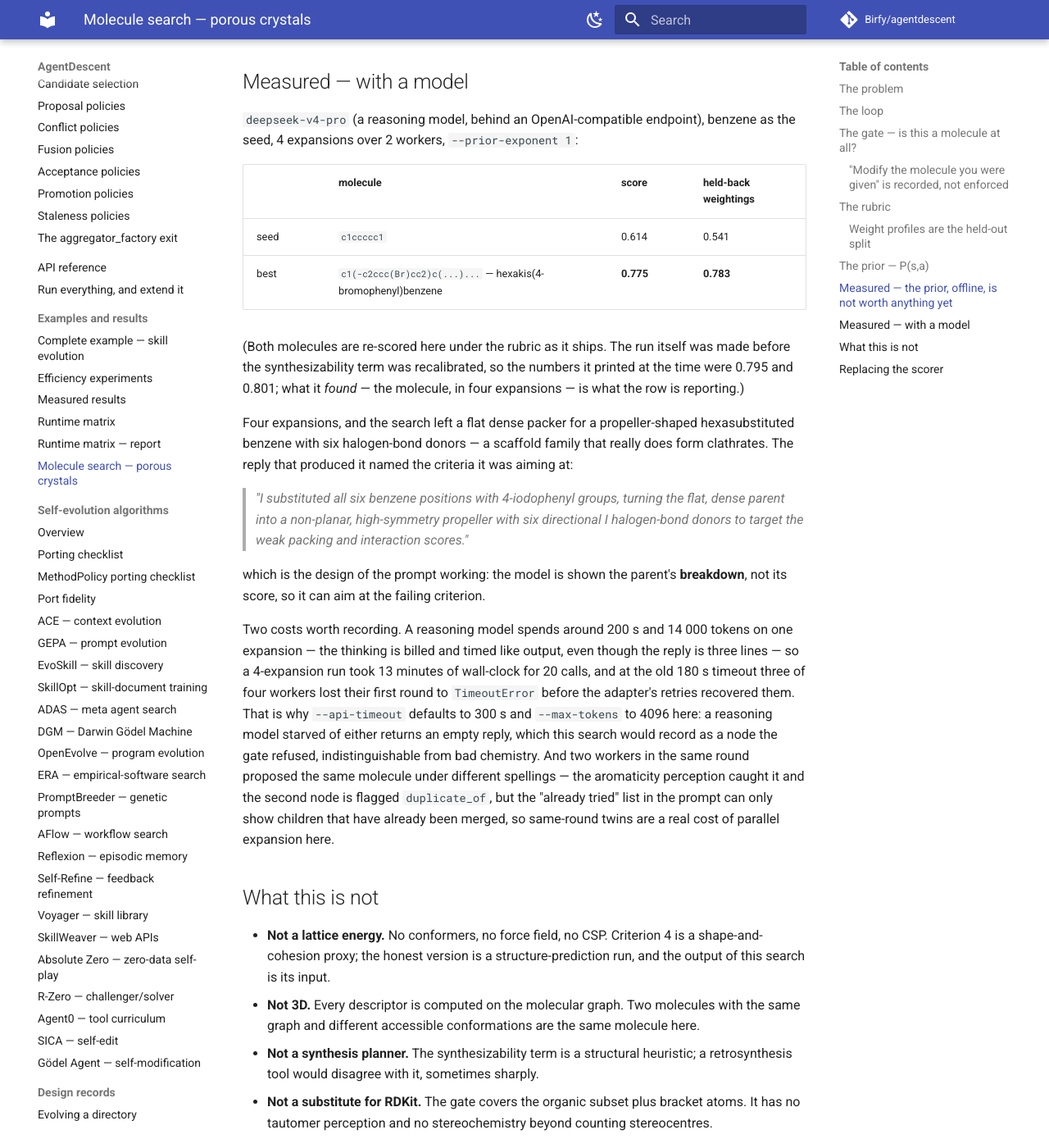
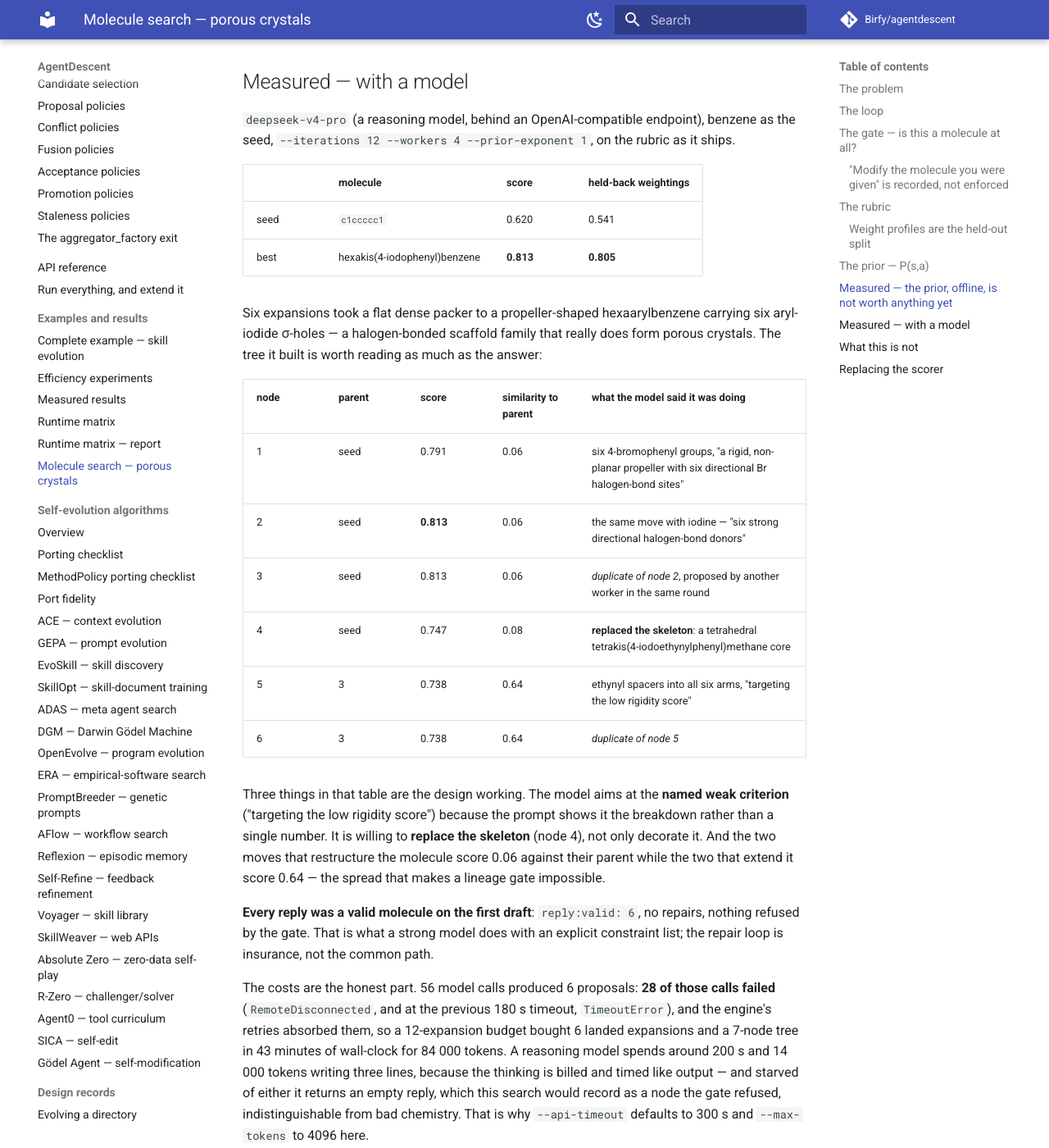
Before and after one commit to Birfy/agentdescent, an MkDocs documentation site: the page built from docs/porous-molecules.md, in a window 1280 px wide and 1400 px high, scrolled down 5795 px. Shown: the whole window at 82% size. Built offline with MkDocs 1.6.1 and Material for MkDocs 9.7.7, drawn with Linux system fonts in a browser that asks for light colours; comment, search, counter and statistics services are not loaded; some of the changed text lies outside the part shown.

Commit message:
porous: the live-model result, re-run on the shipped code
Twelve expansions over four workers with deepseek-v4-pro, from benzene: the
search reaches hexakis(4-iodophenyl)benzene, 0.620 -> 0.813, and 0.541 -> 0.805
on the weightings it never saw.

The page now prints the tree rather than only the answer, because the tree is
the evidence that the design works: the model aims at the criterion the
breakdown names ("targeting the low rigidity score"), it is willing to replace
the skeleton rather than only decorate it, and the two restructuring moves score
0.06 against their parent while the two extending moves score 0.64 -- the spread
that makes a lineage gate impossible, now measured inside a real run instead of
on a constructed pair.

Every reply was a valid molecule on the first draft: no repairs, nothing refused
by the gate. The costs are on the page too, because they are large: 56 calls
produced 6 landed expansions, 28 of them failed at the endpoint and were
absorbed by retries, and the run took 43 minutes and 84 000 tokens.

Full test suite green.

Co-Authored-By: Claude Opus 5 <noreply@anthropic.com>
Claude-Session: https://claude.ai/code/session_01JjAg3RwYnf5iGxZMfU2NiZ

```diff
--- a/docs/porous-molecules.md
+++ b/docs/porous-molecules.md
@@ -236,43 +236,54 @@ uniform prior keeps mining the incumbent while the headroom prior moves.
 ## Measured — with a model
 
 `deepseek-v4-pro` (a reasoning model, behind an OpenAI-compatible endpoint),
-benzene as the seed, 4 expansions over 2 workers, `--prior-exponent 1`:
+benzene as the seed, `--iterations 12 --workers 4 --prior-exponent 1`, on the
+rubric as it ships.
 
 | | molecule | score | held-back weightings |
 |---|---|---|---|
-| seed | `c1ccccc1` | 0.614 | 0.541 |
-| best | `c1(-c2ccc(Br)cc2)c(...)...` — hexakis(4-bromophenyl)benzene | **0.775** | **0.783** |
+| seed | `c1ccccc1` | 0.620 | 0.541 |
+| best | hexakis(4-iodophenyl)benzene | **0.813** | **0.805** |
 
-(Both molecules are re-scored here under the rubric as it ships. The run itself
-was made before the synthesizability term was recalibrated, so the numbers it
-printed at the time were 0.795 and 0.801; what it *found* — the molecule, in
-four expansions — is what the row is reporting.)
+Six expansions took a flat dense packer to a propeller-shaped hexaarylbenzene
+carrying six aryl-iodide σ-holes — a halogen-bonded scaffold family that really
+does form porous crystals. The tree it built is worth reading as much as the
+answer:
 
-Four expansions, and the search left a flat dense packer for a propeller-shaped
-hexasubstituted benzene with six halogen-bond donors — a scaffold family that
-really does form clathrates. The reply that produced it named the criteria it
-was aiming at:
+| node | parent | score | similarity to parent | what the model said it was doing |
+|---|---|---|---|---|
+| 1 | seed | 0.791 | 0.06 | six 4-bromophenyl groups, "a rigid, non-planar propeller with six directional Br halogen-bond sites" |
+| 2 | seed | **0.813** | 0.06 | the same move with iodine — "six strong directional halogen-bond donors" |
+| 3 | seed | 0.813 | 0.06 | *duplicate of node 2*, proposed by another worker in the same round |
+| 4 | seed | 0.747 | 0.08 | **replaced the skeleton**: a tetrahedral tetrakis(4-iodoethynylphenyl)methane core |
+| 5 | 3 | 0.738 | 0.64 | ethynyl spacers into all six arms, "targeting the low rigidity score" |
+| 6 | 3 | 0.738 | 0.64 | *duplicate of node 5* |
 
-> *"I substituted all six benzene positions with 4-iodophenyl groups, turning the
-> flat, dense parent into a non-planar, high-symmetry propeller with six
-> directional I halogen-bond donors to target the weak packing and interaction
-> scores."*
+Three things in that table are the design working. The model aims at the
+**named weak criterion** ("targeting the low rigidity score") because the prompt
+shows it the breakdown rather than a single number. It is willing to **replace
+the skeleton** (node 4), not only decorate it. And the two moves that
+restructure the molecule score 0.06 against their parent while the two that
+extend it score 0.64 — the spread that makes a lineage gate impossible.
 
-which is the design of the prompt working: the model is shown the parent's
-**breakdown**, not its score, so it can aim at the failing criterion.
+**Every reply was a valid molecule on the first draft**: `reply:valid: 6`, no
+repairs, nothing refused by the gate. That is what a strong model does with an
+explicit constraint list; the repair loop is insurance, not the common path.
 
-Two costs worth recording. A reasoning model spends around 200 s and 14 000
-tokens on one expansion — the thinking is billed and timed like output, even
-though the reply is three lines — so a 4-expansion run took 13 minutes of
-wall-clock for 20 calls, and at the old 180 s timeout three of four workers lost
-their first round to `TimeoutError` before the adapter's retries recovered them.
-That is why `--api-timeout` defaults to 300 s and `--max-tokens` to 4096 here: a
-reasoning model starved of either returns an empty reply, which this search
-would record as a node the gate refused, indistinguishable from bad chemistry. And two workers in the same round proposed the same molecule under
-different spellings — the aromaticity perception caught it and the second node
-is flagged `duplicate_of`, but the "already tried" list in the prompt can only
-show children that have already been merged, so same-round twins are a real cost
-of parallel expansion here.
+The costs are the honest part. 56 model calls produced 6 proposals: **28 of
+those calls failed** (`RemoteDisconnected`, and at the previous 180 s timeout,
+`TimeoutError`), and the engine's retries absorbed them, so a 12-expansion
+budget bought 6 landed expansions and a 7-node tree in 43 minutes of wall-clock
+for 84 000 tokens. A reasoning model spends around 200 s and 14 000 tokens
+writing three lines, because the thinking is billed and timed like output — and
+starved of either it returns an empty reply, which this search would record as a
+node the gate refused, indistinguishable from bad chemistry. That is why
+`--api-timeout` defaults to 300 s and `--max-tokens` to 4096 here.
+
+Two workers in the same round proposed the same molecule twice over (nodes 3 and
+6). Aromaticity perception caught both and flagged them `duplicate_of`, but the
+"already tried" list in the prompt can only show children that have already been
+merged, so same-round twins are a real cost of parallel expansion in this
+design.
 
 ## What this is not
 
```
Also changed, not shown: examples/porous/README.md (+19 -0 lines).
